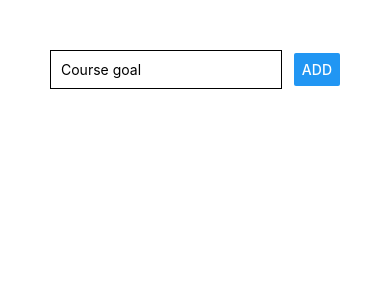
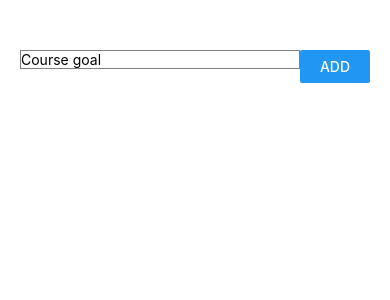
Before and after one commit to toddbauermeister/rn-complete-guide, a React Native app: screen / in a window 390 px wide. Shown: the top 300 px of the page. Built offline with nearby package versions, Linux system fonts and the light colour scheme.

Commit message:
improve styling slightly

```diff
--- a/App.js
+++ b/App.js
@@ -3,18 +3,28 @@ import { Button, TextInput, View, StyleSheet, Text } from 'react-native';
 
 const styles = StyleSheet.create({
   screen: {
-    padding: 50
+    paddingTop: 50,
+    paddingHorizontal: 20,
+    width: '100%',
+    height: '100%',
+  },
+  inputGroup: {
+    flexDirection: 'row',
+    justifyContent: 'space-evenly',
+    alignItems: 'flex-start',
   },
   inputContainer: {
-    flexDirection: 'row',
+    width: '80%',
+    height: '100%',
     justifyContent: 'space-between',
-    alignItems: 'center',
   },
   input: {
-    borderColor: 'black',
+    borderColor: 'gray',
     borderWidth: 1,
-    padding: 10,
-    width: '80%',
+  },
+  buttonAddContainer: {
+    width: '20%',
+    height: '100%',
   }
 });
 
@@ -41,13 +51,21 @@ export default function App() {
   return (
     <>
       <View style={styles.screen}>
+        <View style={styles.inputGroup}>
           <View style={styles.inputContainer}>
             <TextInput
               placeholder="Course goal"
               style={styles.input}
               onChangeText={updateGoal}
             />
-          <Button title="ADD" onPress={addGoalToList}/>
+          </View>
+          <View style={styles.buttonAddContainer}>
+            <Button
+              title="ADD"
+              onPress={addGoalToList}
+              style={styles.buttonAdd}
+            />
+          </View>
         </View>
         <View>
           {goalList.map(goal => <Text>{goal}</Text>)}
```
Lines whose indentation alone changed are shown as unchanged.
